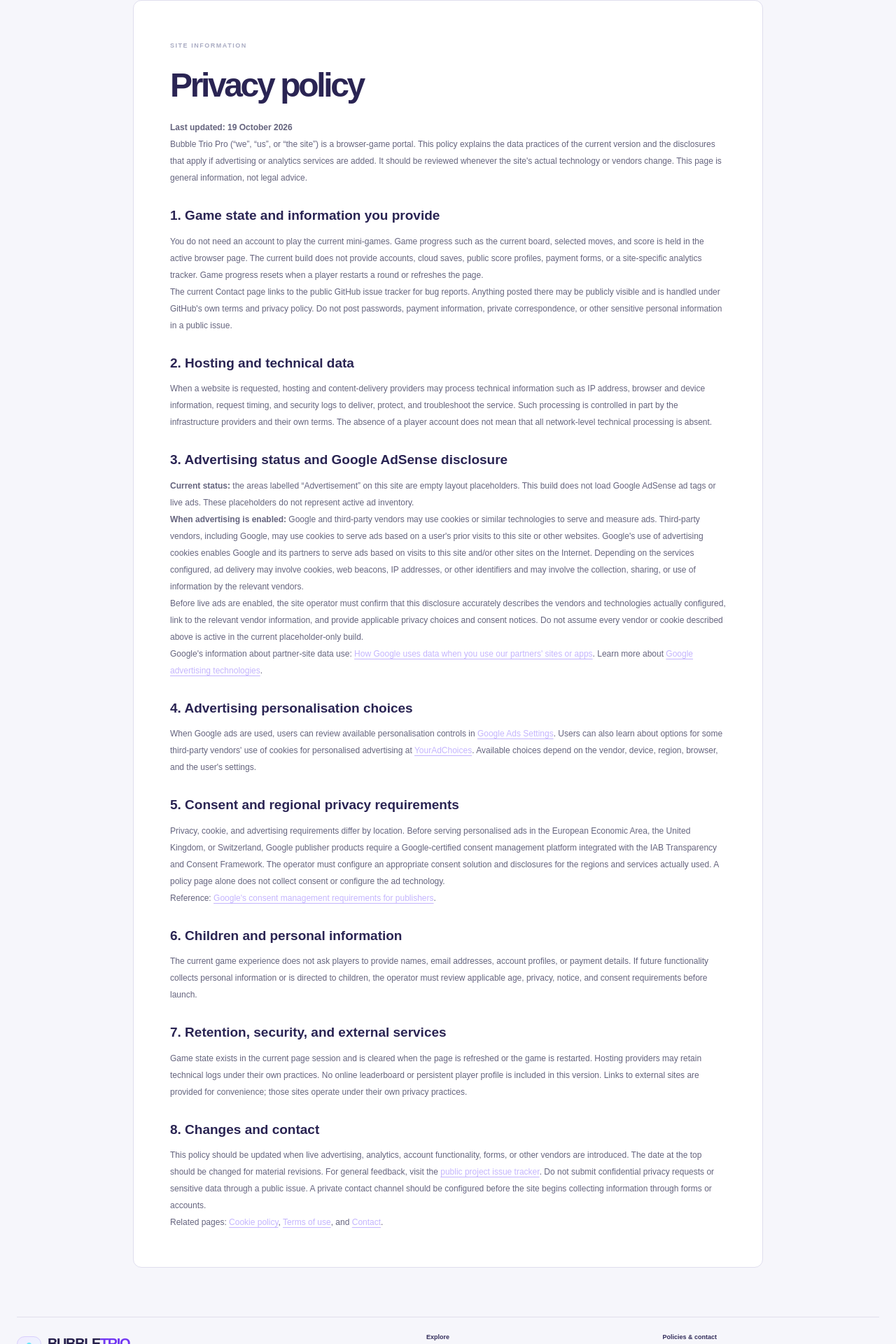
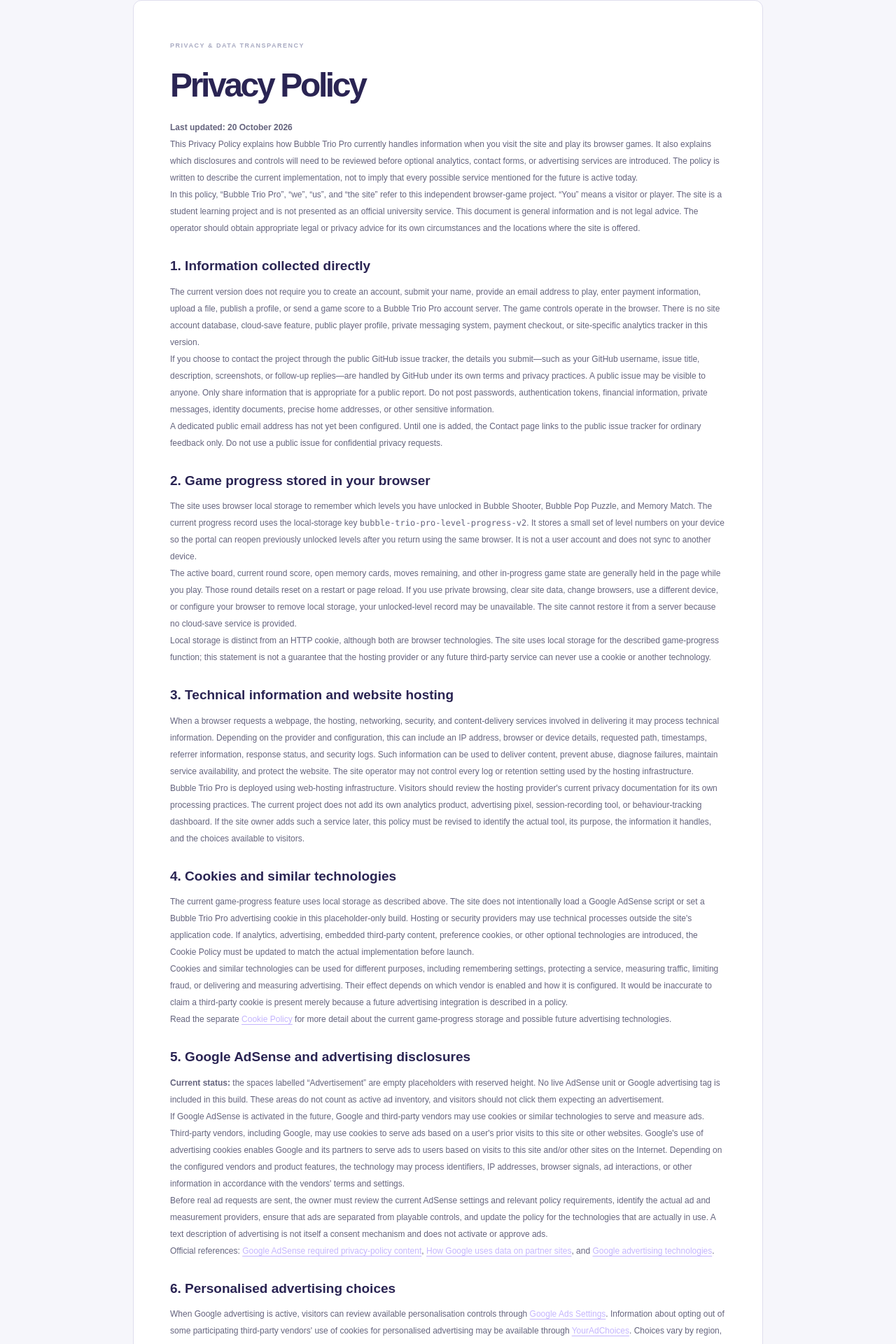
Before and after one commit to websiite01-tech/bubble-trio-pro, a Next.js app: page /privacy in a window 1280 px wide. Shown: the part 115-2035 px from the top of the page at 70% size. Built offline with nearby package versions, Linux system fonts and the light colour scheme; no server answers.

Commit message:
policy: expand privacy policy and disclose local level-progress storage

```diff
--- a/app/privacy/page.js
+++ b/app/privacy/page.js
@@ -1,45 +1,79 @@
+import { siteConfig } from "../site-config";
+
 export const metadata = {
   title: "Privacy Policy",
-  description: "Bubble Trio Pro privacy policy covering browser game state, hosting information, cookies, third-party advertising disclosures, and privacy choices."
+  description: "A detailed privacy policy for Bubble Trio Pro covering browser storage, hosting logs, contact routes, future advertising disclosures, choices and policy updates."
 };
 
 export default function PrivacyPage() {
   return (
-    <article className="content-page">
-      <span className="eyebrow">SITE INFORMATION</span>
-      <h1>Privacy policy</h1>
-      <p><strong>Last updated: 19 October 2026</strong></p>
-      <p>Bubble Trio Pro (“we”, “us”, or “the site”) is a browser-game portal. This policy explains the data practices of the current version and the disclosures that apply if advertising or analytics services are added. It should be reviewed whenever the site's actual technology or vendors change. This page is general information, not legal advice.</p>
+    <article className="content-page longform-page">
+      <span className="eyebrow">PRIVACY & DATA TRANSPARENCY</span>
+      <h1>Privacy Policy</h1>
+      <p><strong>Last updated: {siteConfig.policyLastUpdated}</strong></p>
+      <p className="page-lead">This Privacy Policy explains how Bubble Trio Pro currently handles information when you visit the site and play its browser games. It also explains which disclosures and controls will need to be reviewed before optional analytics, contact forms, or advertising services are introduced. The policy is written to describe the current implementation, not to imply that every possible service mentioned for the future is active today.</p>
+      <p>In this policy, “Bubble Trio Pro”, “we”, “us”, and “the site” refer to this independent browser-game project. “You” means a visitor or player. The site is a student learning project and is not presented as an official university service. This document is general information and is not legal advice. The operator should obtain appropriate legal or privacy advice for its own circumstances and the locations where the site is offered.</p>
 
-      <h2>1. Game state and information you provide</h2>
-      <p>You do not need an account to play the current mini-games. Game progress such as the current board, selected moves, and score is held in the active browser page. The current build does not provide accounts, cloud saves, public score profiles, payment forms, or a site-specific analytics tracker. Game progress resets when a player restarts a round or refreshes the page.</p>
-      <p>The current Contact page links to the public GitHub issue tracker for bug reports. Anything posted there may be publicly visible and is handled under GitHub's own terms and privacy policy. Do not post passwords, payment information, private correspondence, or other sensitive personal information in a public issue.</p>
+      <h2>1. Information collected directly</h2>
+      <p>The current version does not require you to create an account, submit your name, provide an email address to play, enter payment information, upload a file, publish a profile, or send a game score to a Bubble Trio Pro account server. The game controls operate in the browser. There is no site account database, cloud-save feature, public player profile, private messaging system, payment checkout, or site-specific analytics tracker in this version.</p>
+      <p>If you choose to contact the project through the public GitHub issue tracker, the details you submit—such as your GitHub username, issue title, description, screenshots, or follow-up replies—are handled by GitHub under its own terms and privacy practices. A public issue may be visible to anyone. Only share information that is appropriate for a public report. Do not post passwords, authentication tokens, financial information, private messages, identity documents, precise home addresses, or other sensitive information.</p>
+      {siteConfig.contactEmail ? <p>A public email address is available on the <a className="inline-link" href="/contact">Contact page</a>. If you email that address, your message will contain the information you choose to include and your email provider will process the communication. Please keep the message relevant and avoid sending sensitive data unless there is a clear need and a suitable private channel.</p> : <p>A dedicated public email address has not yet been configured. Until one is added, the Contact page links to the public issue tracker for ordinary feedback only. Do not use a public issue for confidential privacy requests.</p>}
 
-      <h2>2. Hosting and technical data</h2>
-      <p>When a website is requested, hosting and content-delivery providers may process technical information such as IP address, browser and device information, request timing, and security logs to deliver, protect, and troubleshoot the service. Such processing is controlled in part by the infrastructure providers and their own terms. The absence of a player account does not mean that all network-level technical processing is absent.</p>
+      <h2>2. Game progress stored in your browser</h2>
+      <p>The site uses browser local storage to remember which levels you have unlocked in Bubble Shooter, Bubble Pop Puzzle, and Memory Match. The current progress record uses the local-storage key <code>bubble-trio-pro-level-progress-v2</code>. It stores a small set of level numbers on your device so the portal can reopen previously unlocked levels after you return using the same browser. It is not a user account and does not sync to another device.</p>
+      <p>The active board, current round score, open memory cards, moves remaining, and other in-progress game state are generally held in the page while you play. Those round details reset on a restart or page reload. If you use private browsing, clear site data, change browsers, use a different device, or configure your browser to remove local storage, your unlocked-level record may be unavailable. The site cannot restore it from a server because no cloud-save service is provided.</p>
+      <p>Local storage is distinct from an HTTP cookie, although both are browser technologies. The site uses local storage for the described game-progress function; this statement is not a guarantee that the hosting provider or any future third-party service can never use a cookie or another technology.</p>
 
-      <h2>3. Advertising status and Google AdSense disclosure</h2>
-      <p><strong>Current status:</strong> the areas labelled “Advertisement” on this site are empty layout placeholders. This build does not load Google AdSense ad tags or live ads. These placeholders do not represent active ad inventory.</p>
-      <p><strong>When advertising is enabled:</strong> Google and third-party vendors may use cookies or similar technologies to serve and measure ads. Third-party vendors, including Google, may use cookies to serve ads based on a user's prior visits to this site or other websites. Google's use of advertising cookies enables Google and its partners to serve ads based on visits to this site and/or other sites on the Internet. Depending on the services configured, ad delivery may involve cookies, web beacons, IP addresses, or other identifiers and may involve the collection, sharing, or use of information by the relevant vendors.</p>
-      <p>Before live ads are enabled, the site operator must confirm that this disclosure accurately describes the vendors and technologies actually configured, link to the relevant vendor information, and provide applicable privacy choices and consent notices. Do not assume every vendor or cookie described above is active in the current placeholder-only build.</p>
-      <p>Google's information about partner-site data use: <a className="inline-link" href="https://policies.google.com/technologies/partner-sites" target="_blank" rel="noreferrer">How Google uses data when you use our partners' sites or apps</a>. Learn more about <a className="inline-link" href="https://policies.google.com/technologies/ads" target="_blank" rel="noreferrer">Google advertising technologies</a>.</p>
+      <h2>3. Technical information and website hosting</h2>
+      <p>When a browser requests a webpage, the hosting, networking, security, and content-delivery services involved in delivering it may process technical information. Depending on the provider and configuration, this can include an IP address, browser or device details, requested path, timestamps, referrer information, response status, and security logs. Such information can be used to deliver content, prevent abuse, diagnose failures, maintain service availability, and protect the website. The site operator may not control every log or retention setting used by the hosting infrastructure.</p>
+      <p>Bubble Trio Pro is deployed using web-hosting infrastructure. Visitors should review the hosting provider's current privacy documentation for its own processing practices. The current project does not add its own analytics product, advertising pixel, session-recording tool, or behaviour-tracking dashboard. If the site owner adds such a service later, this policy must be revised to identify the actual tool, its purpose, the information it handles, and the choices available to visitors.</p>
 
-      <h2>4. Advertising personalisation choices</h2>
-      <p>When Google ads are used, users can review available personalisation controls in <a className="inline-link" href="https://adssettings.google.com/" target="_blank" rel="noreferrer">Google Ads Settings</a>. Users can also learn about options for some third-party vendors' use of cookies for personalised advertising at <a className="inline-link" href="https://www.aboutads.info/choices/" target="_blank" rel="noreferrer">YourAdChoices</a>. Available choices depend on the vendor, device, region, browser, and the user's settings.</p>
+      <h2>4. Cookies and similar technologies</h2>
+      <p>The current game-progress feature uses local storage as described above. The site does not intentionally load a Google AdSense script or set a Bubble Trio Pro advertising cookie in this placeholder-only build. Hosting or security providers may use technical processes outside the site's application code. If analytics, advertising, embedded third-party content, preference cookies, or other optional technologies are introduced, the Cookie Policy must be updated to match the actual implementation before launch.</p>
+      <p>Cookies and similar technologies can be used for different purposes, including remembering settings, protecting a service, measuring traffic, limiting fraud, or delivering and measuring advertising. Their effect depends on which vendor is enabled and how it is configured. It would be inaccurate to claim a third-party cookie is present merely because a future advertising integration is described in a policy.</p>
+      <p>Read the separate <a className="inline-link" href="/cookie-policy">Cookie Policy</a> for more detail about the current game-progress storage and possible future advertising technologies.</p>
 
-      <h2>5. Consent and regional privacy requirements</h2>
-      <p>Privacy, cookie, and advertising requirements differ by location. Before serving personalised ads in the European Economic Area, the United Kingdom, or Switzerland, Google publisher products require a Google-certified consent management platform integrated with the IAB Transparency and Consent Framework. The operator must configure an appropriate consent solution and disclosures for the regions and services actually used. A policy page alone does not collect consent or configure the ad technology.</p>
-      <p>Reference: <a className="inline-link" href="https://support.google.com/adsense/answer/13554116" target="_blank" rel="noreferrer">Google's consent management requirements for publishers</a>.</p>
+      <h2>5. Google AdSense and advertising disclosures</h2>
+      <p><strong>Current status:</strong> the spaces labelled “Advertisement” are empty placeholders with reserved height. No live AdSense unit or Google advertising tag is included in this build. These areas do not count as active ad inventory, and visitors should not click them expecting an advertisement.</p>
+      <p>If Google AdSense is activated in the future, Google and third-party vendors may use cookies or similar technologies to serve and measure ads. Third-party vendors, including Google, may use cookies to serve ads based on a user's prior visits to this site or other websites. Google's use of advertising cookies enables Google and its partners to serve ads to users based on visits to this site and/or other sites on the Internet. Depending on the configured vendors and product features, the technology may process identifiers, IP addresses, browser signals, ad interactions, or other information in accordance with the vendors' terms and settings.</p>
+      <p>Before real ad requests are sent, the owner must review the current AdSense settings and relevant policy requirements, identify the actual ad and measurement providers, ensure that ads are separated from playable controls, and update the policy for the technologies that are actually in use. A text description of advertising is not itself a consent mechanism and does not activate or approve ads.</p>
+      <p>Official references: <a className="inline-link" href="https://support.google.com/adsense/answer/1348695" target="_blank" rel="noreferrer">Google AdSense required privacy-policy content</a>, <a className="inline-link" href="https://policies.google.com/technologies/partner-sites" target="_blank" rel="noreferrer">How Google uses data on partner sites</a>, and <a className="inline-link" href="https://policies.google.com/technologies/ads" target="_blank" rel="noreferrer">Google advertising technologies</a>.</p>
 
-      <h2>6. Children and personal information</h2>
-      <p>The current game experience does not ask players to provide names, email addresses, account profiles, or payment details. If future functionality collects personal information or is directed to children, the operator must review applicable age, privacy, notice, and consent requirements before launch.</p>
+      <h2>6. Personalised advertising choices</h2>
+      <p>When Google advertising is active, visitors can review available personalisation controls through <a className="inline-link" href="https://adssettings.google.com/" target="_blank" rel="noreferrer">Google Ads Settings</a>. Information about opting out of some participating third-party vendors' use of cookies for personalised advertising may be available through <a className="inline-link" href="https://www.aboutads.info/choices/" target="_blank" rel="noreferrer">YourAdChoices</a>. Choices vary by region, vendor, browser, device, and the services actually enabled. A browser setting may affect how some functionality works, but it does not replace consent that a service is required to obtain.</p>
 
-      <h2>7. Retention, security, and external services</h2>
-      <p>Game state exists in the current page session and is cleared when the page is refreshed or the game is restarted. Hosting providers may retain technical logs under their own practices. No online leaderboard or persistent player profile is included in this version. Links to external sites are provided for convenience; those sites operate under their own privacy practices.</p>
+      <h2>7. Consent and regional requirements</h2>
+      <p>Privacy and advertising rules depend on the visitor's location, the site operator's circumstances, the technologies used, and the type of advertising served. Google states that publishers using its publisher products must use a Google-certified consent management platform integrated with the IAB Transparency and Consent Framework when serving personalised ads to users in the European Economic Area, the United Kingdom, and Switzerland. The owner should check Google's current requirements and configure a suitable consent solution for the actual audience and services. This policy page alone does not collect consent.</p>
+      <p>Reference: <a className="inline-link" href="https://support.google.com/adsense/answer/13554116" target="_blank" rel="noreferrer">Google publisher consent-management requirements</a>.</p>
 
-      <h2>8. Changes and contact</h2>
-      <p>This policy should be updated when live advertising, analytics, account functionality, forms, or other vendors are introduced. The date at the top should be changed for material revisions. For general feedback, visit the <a className="inline-link" href="https://github.com/websiite01-tech/bubble-trio-pro/issues" target="_blank" rel="noreferrer">public project issue tracker</a>. Do not submit confidential privacy requests or sensitive data through a public issue. A private contact channel should be configured before the site begins collecting information through forms or accounts.</p>
-      <p>Related pages: <a className="inline-link" href="/cookie-policy">Cookie policy</a>, <a className="inline-link" href="/terms">Terms of use</a>, and <a className="inline-link" href="/contact">Contact</a>.</p>
+      <h2>8. How information may be used</h2>
+      <p>Information handled through the current application is limited to running the games, saving level unlocks in local storage, displaying the pages requested by the visitor, and providing links for feedback. Technical logs handled by hosting providers may support delivery, security, abuse prevention, and troubleshooting. If the owner receives an email or issue report, its information may be used to understand the request, investigate a bug, reply if appropriate, and maintain a record of the correction. The current site does not sell a player profile because it does not create player profiles or offer an account database.</p>
+      <p>If new tools or features introduce other purposes—such as analytics, newsletters, accounts, user-generated content, surveys, or advertising measurement—the owner should identify those purposes, confirm an appropriate basis for processing where required, provide the needed notice and choices, and update this document before the feature is used.</p>
+
+      <h2>9. Sharing and third-party links</h2>
+      <p>The site does not currently send game-progress records to a Bubble Trio Pro account service. Information may be processed by infrastructure providers necessary to host and deliver the website. Information that a visitor chooses to submit to GitHub or an email provider is handled by those separate services. If ad networks or analytics vendors are added, the privacy policy should name or link to the relevant services and explain the information processing that actually applies.</p>
+      <p>Links to third-party websites are provided for convenience. Bubble Trio Pro does not control those websites' content, security, or privacy practices. Review the terms of the service you open and avoid submitting personal information unless you understand why it is requested.</p>
+
+      <h2>10. Retention and security</h2>
+      <p>Unlocked-level data remains in browser local storage until the visitor clears it or the browser removes it. Active game state ordinarily ends when the round is restarted or the page reloads. Technical logs may be retained by hosting or security providers according to their policies and operational requirements. Messages sent to third-party services remain subject to the recipient service's retention practices and the sender's account settings.</p>
+      <p>No public website can promise that internet transmission or hosted data is completely risk-free. The owner should use strong account security, restrict repository and hosting permissions, avoid committing secret keys, maintain software updates, and minimise collection of personal information. This project does not need players to provide sensitive data to use the game features.</p>
+
+      <h2>11. Children and young visitors</h2>
+      <p>The current portal does not ask a player to register an account or enter personal details to play. If the site is later directed to children, introduces accounts, or collects personal data through forms, the owner must review the applicable children's privacy and advertising requirements before launch. The site should not collect information from young visitors merely because a form or analytics integration is easy to add.</p>
+
+      <h2>12. Privacy choices and requests</h2>
+      <p>Depending on the applicable law, visitors may have rights to request access, correction, deletion, restriction, objection, portability, or withdrawal of consent for certain types of processing. These rights are not identical in every country and may depend on the specific processing. For the current build, there is no central player account from which an online profile or cloud score can be retrieved. Visitors can remove local game progress by clearing this site's local storage in their browser; doing so may also remove their unlocked levels.</p>
+      <p>For a privacy-related request, use a private contact channel where available. The public GitHub tracker should be used only for non-sensitive feedback because reports are visible to others. The owner should configure a private email address in <code>app/site-config.js</code> before promoting the site as a destination for confidential data requests.</p>
+
+      <h2>13. International visitors</h2>
+      <p>The website may be accessible from countries other than the creator's own location. Hosting, advertising, privacy rights, and consent requirements can differ between countries. If the owner begins targeting a particular region, serving ads to it, or collecting personal information, the policies and tools should be reviewed for the applicable requirements rather than assuming one generic policy satisfies every jurisdiction.</p>
+
+      <h2>14. Changes to this policy</h2>
+      <p>This policy may change when the game functionality, storage methods, hosting setup, or third-party services change. The owner should update the “Last updated” date and revise the relevant sections when a material change is made. The source setting for this date is <code>policyLastUpdated</code> in <code>app/site-config.js</code>. Visitors should review this page periodically, especially before submitting information or when the site begins displaying live advertising.</p>
+
+      <h2>15. Contact and related information</h2>
+      <p>For a general question about the project, visit the <a className="inline-link" href="/contact">Contact page</a>. For information about advertising, review the <a className="inline-link" href="/advertising-disclosure">Advertising Disclosure</a>. You can also read the <a className="inline-link" href="/cookie-policy">Cookie Policy</a>, <a className="inline-link" href="/terms">Terms of Use</a>, and <a className="inline-link" href="/disclaimer">Disclaimer</a>.</p>
+      <p><strong>Operator and creator information:</strong> the project is a student learning website. Its public creator and contact details may be updated by the owner through the configuration file. University affiliation must not be interpreted as official university sponsorship or approval.</p>
     </article>
   );
 }
```
